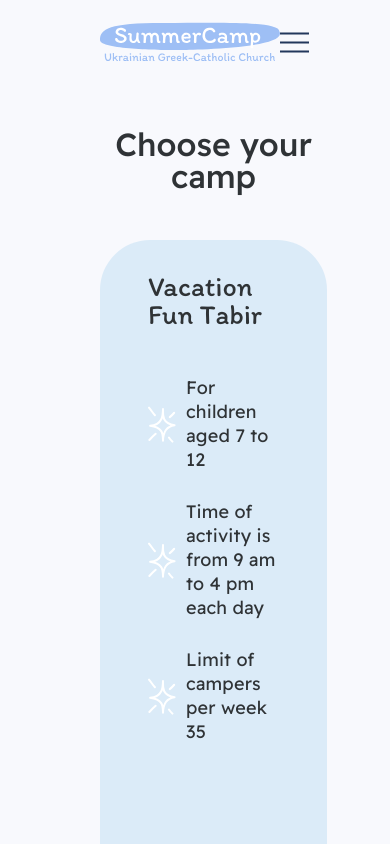
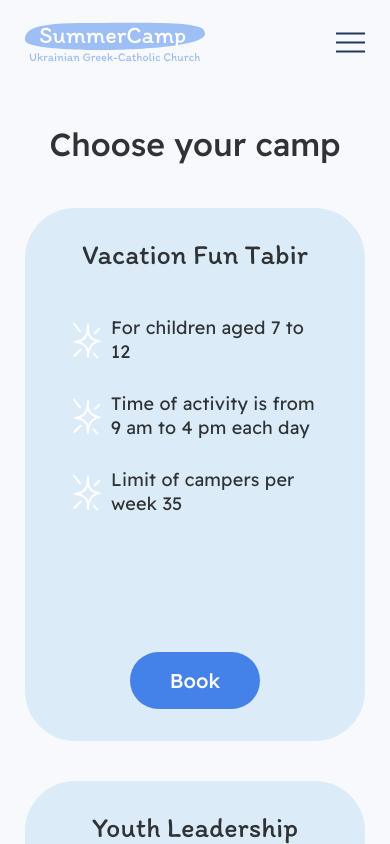
Before and after one commit to segamegadrivee/summer-camp, a React (Create React App) app in the folder frontend/: page / in a window 390 px wide. Built offline with nearby package versions, Linux system fonts and the light colour scheme.

Commit message:
mobile test pd

```diff
--- a/frontend/src/scss/global/_global.scss
+++ b/frontend/src/scss/global/_global.scss
@@ -24,6 +24,6 @@ body {
 
 .container {
   max-width: 1440px;
-  padding: 0 100px;
+  padding: 0 25px;
   margin: 0 auto;
 }
```
